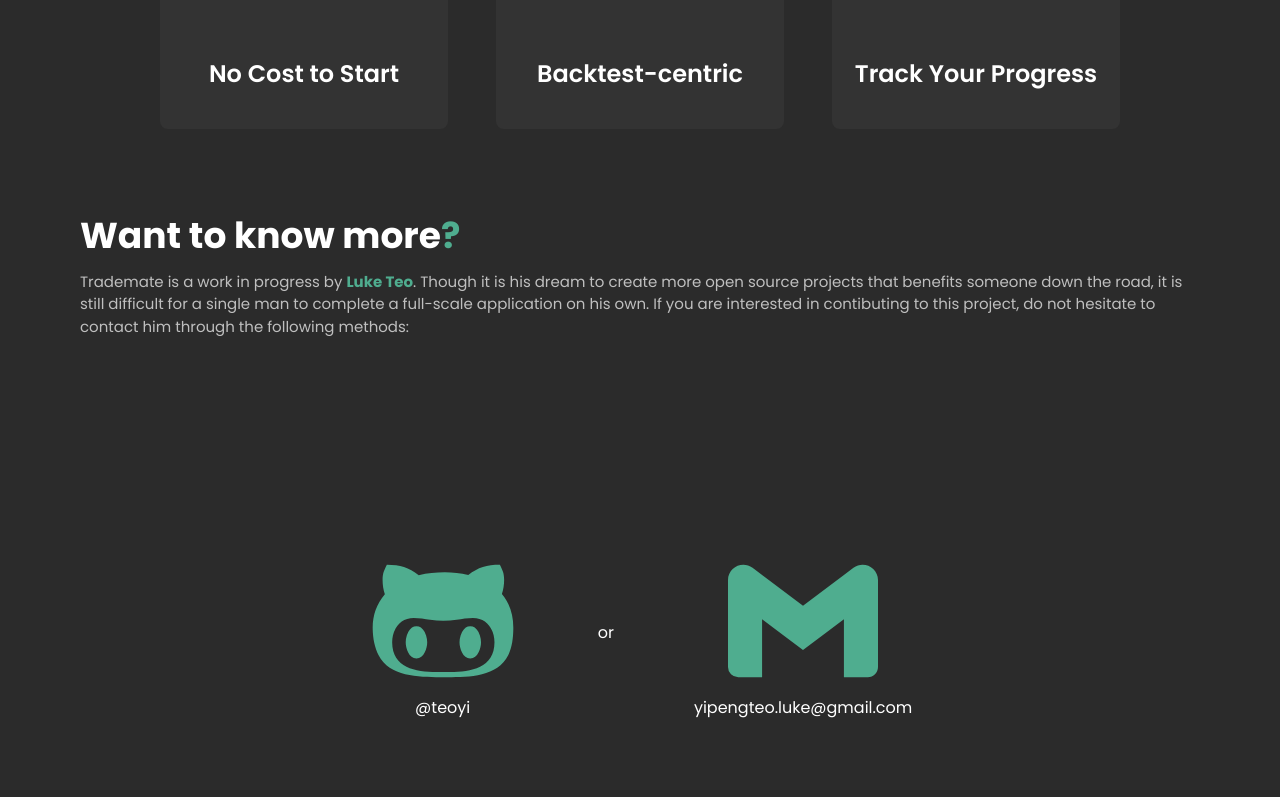
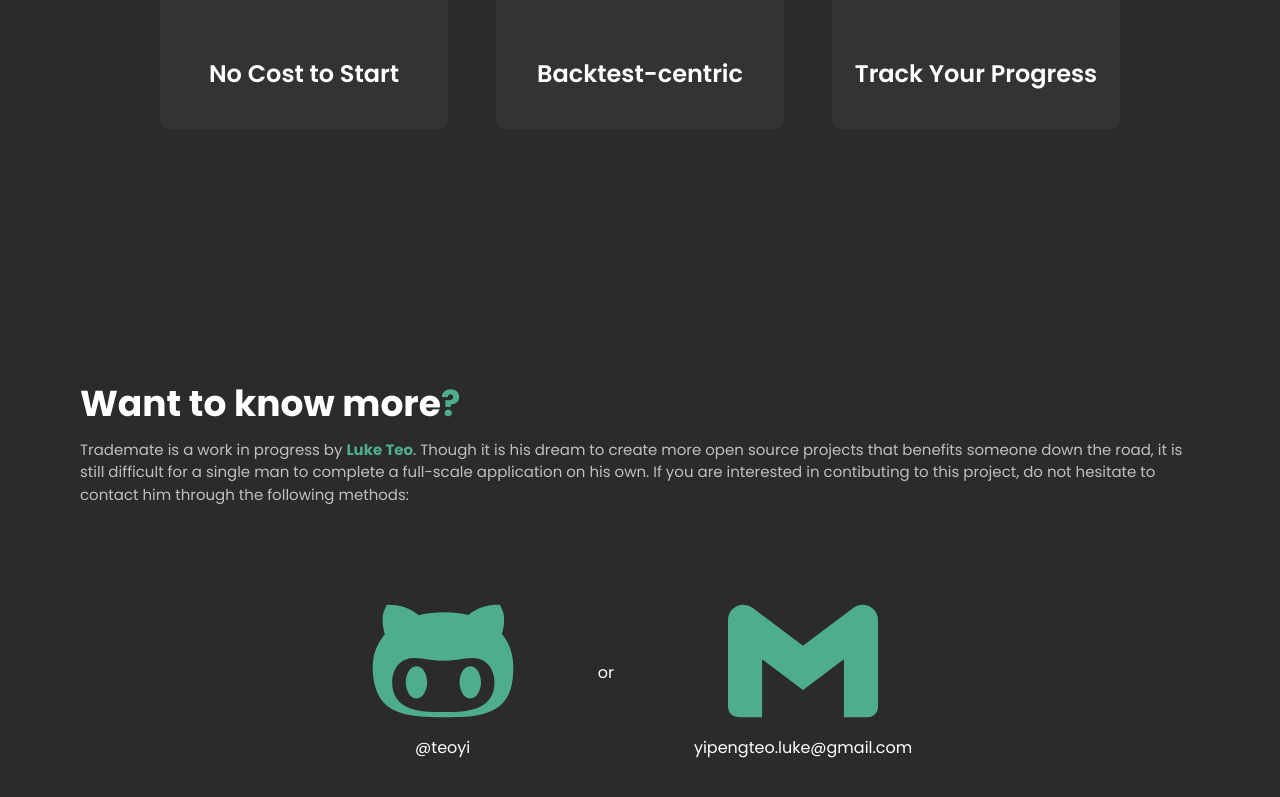
Before and after one commit to teoyi/trademate, a React (Vite) app in the folder client/: page / in a window 1280 px wide. Shown: the part 2165-2962 px from the top of the page. Built offline with nearby package versions, Linux system fonts and the light colour scheme.

Commit message:
removed justify start and changed to center instead

```diff
--- a/client/src/components/Home/comp/Contact.tsx
+++ b/client/src/components/Home/comp/Contact.tsx
@@ -4,15 +4,15 @@ import { SiGmail } from "react-icons/si";
 
 const Contact = () => {
   return (
-    <section className="h-screen flex flex-col justify-start w-full items-center xl:p-10">
+    <section className="h-screen flex flex-col w-full justify-center items-center xl:p-10">
       <h1 className='w-full font-bold text-[36px] mb-2'>
         <span className='text-primary-text'>Want to know more</span>
         <span className='text-accent'>?</span>
       </h1>
-      <p className="text-secondary-text xl:text-[15px] 2xl:text-[17px]">
+      <p className="text-secondary-text xl:text-[15px] 2xl:text-[17px] mb-20">
         Trademate is a work in progress by <span className='text-accent font-bold'>Luke Teo</span>. Though it is his dream to create more open source projects that benefits someone down the road, it is still difficult for a single man to complete a full-scale application on his own. If you are interested in contibuting to this project, do not hesitate to contact him through the following methods:
       </p>
-      <div className='flex flex-row justify-center items-center h-full'>
+      <div className='flex flex-row justify-center items-center'>
         <a href="https://github.com/teoyi/" target="_blank" className='flex flex-col justify-center items-center hover:scale-105'>
           <i className='text-accent xl:text-[150px] 2xl:text-[200px]'><FaGithubAlt /></i>
           <p className='2xl:text-[24px]'>@teoyi</p>
```
